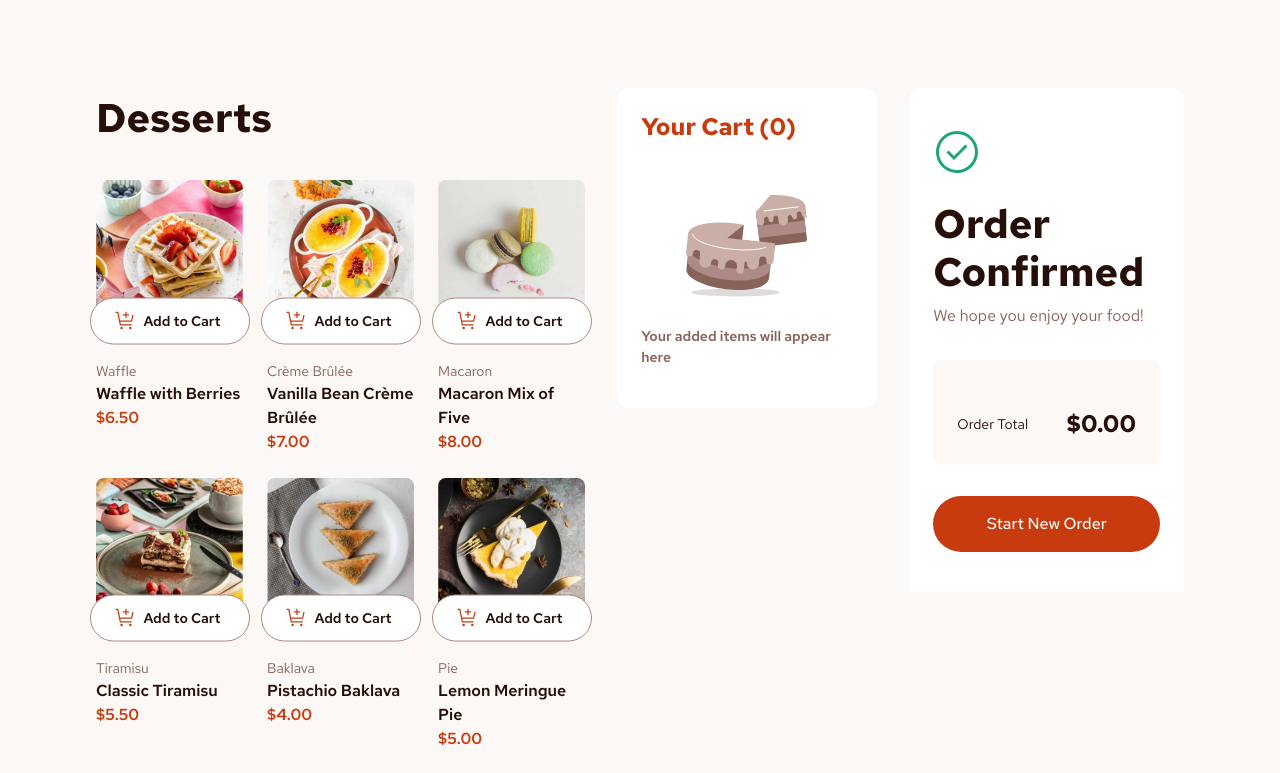
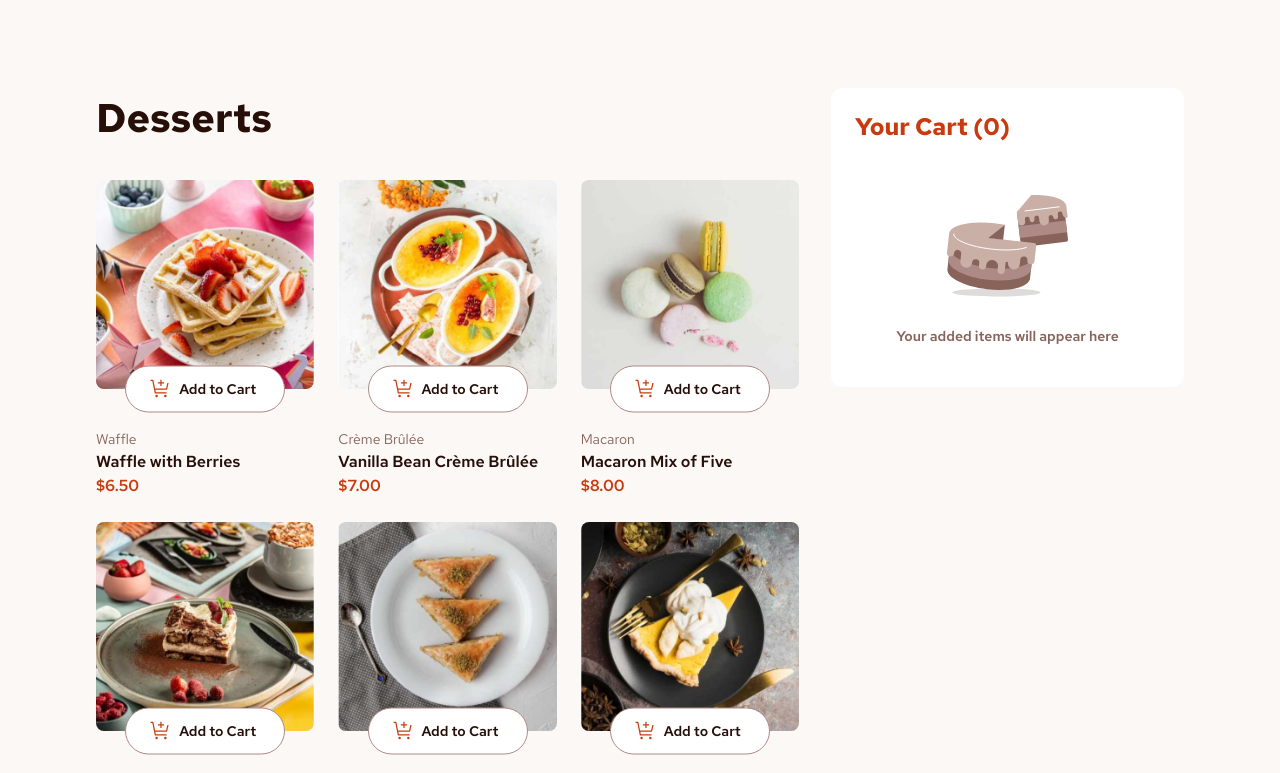
Before and after one commit to KarolinaMas/product-list-with-cart, a React (Vite) app: page / in a window 1280 px wide. Shown: the top 773 px of the page. Built offline with nearby package versions, Linux system fonts and the light colour scheme.

Commit message:
add isOrderConfirmed and set Modal visibility

```diff
--- a/src/App.tsx
+++ b/src/App.tsx
@@ -10,6 +10,7 @@ import Modal from "./components/Modal";
 const App = () => {
   const [list, setList] = useState<Data[]>([]);
   const [cart, setCart] = useState<CartItem[]>([]);
+  const [isOrderConfirmed, setIsOrderConfirmed] = useState(false);
 
   useEffect(() => {
     setList(data);
@@ -70,6 +71,15 @@ const App = () => {
   const getQuantity = (name: string) => {
     const foundItem = cart.find((item) => item.name === name);
     return foundItem ? foundItem.quantity : 0;
+  };
+
+  const confirmOrder = () => {
+    setIsOrderConfirmed(true);
+  };
+
+  const startNewOrder = () => {
+    setIsOrderConfirmed(false);
+    setCart([]);
   };
 
   return (
@@ -188,13 +198,24 @@ const App = () => {
                     transition-colors duration-300 ease-in-out
                     hover:bg-[#902b0b] focus:bg-[#902b0b] focus:outline-none
                     "
+              onClick={confirmOrder}
             >
               Confirm Order
             </button>
           </div>
         )}
       </section>
-      <Modal cart={cart} countTotalOrder={countTotalOrder} />
+      <div
+        className={`fixed inset-0 bg-black/40 transition-opacity duration-300 z-40 ${
+          isOrderConfirmed ? "opacity-100" : "opacity-0 pointer-events-none"
+        }`}
+      />
+      <Modal
+        cart={cart}
+        countTotalOrder={countTotalOrder}
+        startNewOrder={startNewOrder}
+        isOrderConfirmed={isOrderConfirmed}
+      />
     </div>
   );
 };
--- a/src/components/Modal.tsx
+++ b/src/components/Modal.tsx
@@ -1,9 +1,22 @@
+import clsx from "clsx";
 import confirmedIcon from "../assets/icons/icon-order-confirmed.svg";
 import type { ModalProps } from "../types/props";
 
-const Modal = ({ cart, countTotalOrder }: ModalProps) => {
+const Modal = ({
+  cart,
+  countTotalOrder,
+  startNewOrder,
+  isOrderConfirmed,
+}: ModalProps) => {
   return (
-    <div className="bg-white rounded-t-xl flex flex-col gap-8 py-10 px-6">
+    <div
+      className={clsx(
+        "bg-white rounded-t-xl flex flex-col gap-8 py-10 px-6",
+        "fixed bottom-0 left-0 right-0 z-50",
+        "transform transition-transform duration-500 ease-out",
+        isOrderConfirmed ? "translate-y-0" : "translate-y-full"
+      )}
+    >
       <div>
         <img src={confirmedIcon} alt="confirmation icon." />
         <h2 className="text-[2.5rem] font-bold leading-[120%] mt-6 mb-2">
@@ -42,6 +55,7 @@ const Modal = ({ cart, countTotalOrder }: ModalProps) => {
                     transition-colors duration-300 ease-in-out
                     hover:bg-[#902b0b] focus:bg-[#902b0b] focus:outline-none
                     "
+        onClick={startNewOrder}
       >
         Start New Order
       </button>
--- a/src/types/props.ts
+++ b/src/types/props.ts
@@ -27,4 +27,6 @@ export type AddToCartControlsProps = {
 export type ModalProps = {
   cart: CartItem[];
   countTotalOrder: () => number;
+  startNewOrder: () => void;
+  isOrderConfirmed: boolean;
 };
```
